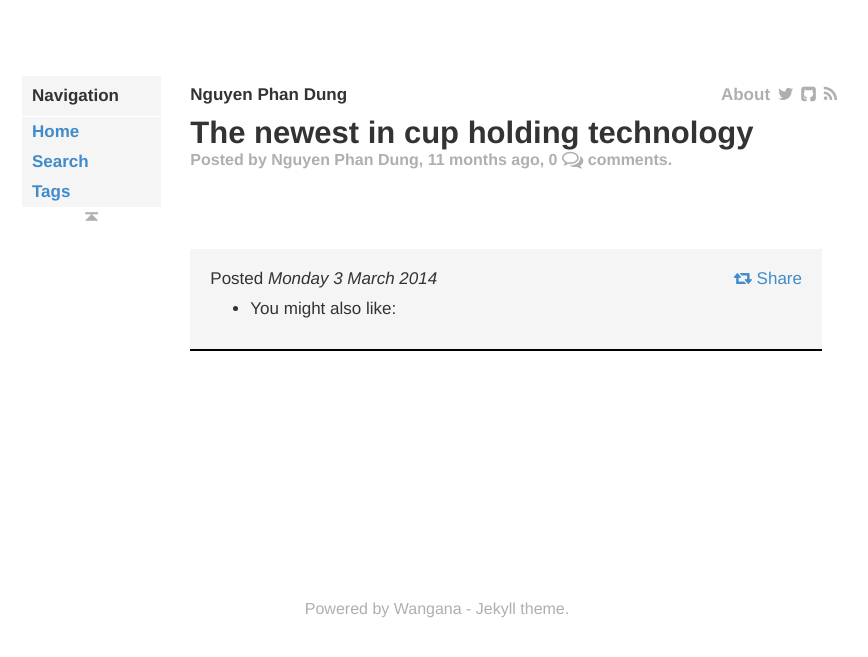
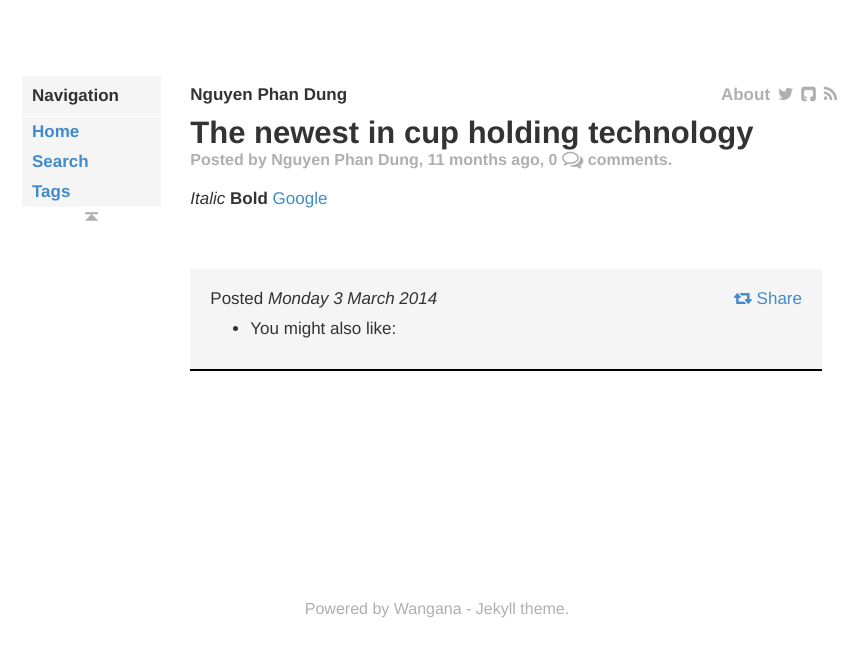
Before and after one commit to npdung/npdung.github.io, a Jekyll site: the page built from _posts/2014-03-03-the-newest-in-cup-holding-technology.markdown, in a window 1280 px wide. Shown: the top 657 px of the page, without its empty margins (203-1071 px from the left). Built offline with Jekyll 4.4.1, drawn with Linux system fonts in a browser that asks for light colours; some web fonts are replaced; Markdown is read by kramdown in place of the engine named in the settings; comment, search, counter and statistics services are not loaded.

Commit message:
Update 2014-03-03-the-newest-in-cup-holding-technology.markdown

```diff
--- a/_posts/2014-03-03-the-newest-in-cup-holding-technology.markdown
+++ b/_posts/2014-03-03-the-newest-in-cup-holding-technology.markdown
@@ -5,3 +5,6 @@ date:   2014-03-03
 tags: instagram
 comments: true
 ---
+*Italic*
+**Bold**
+[Google](google.com)
```
